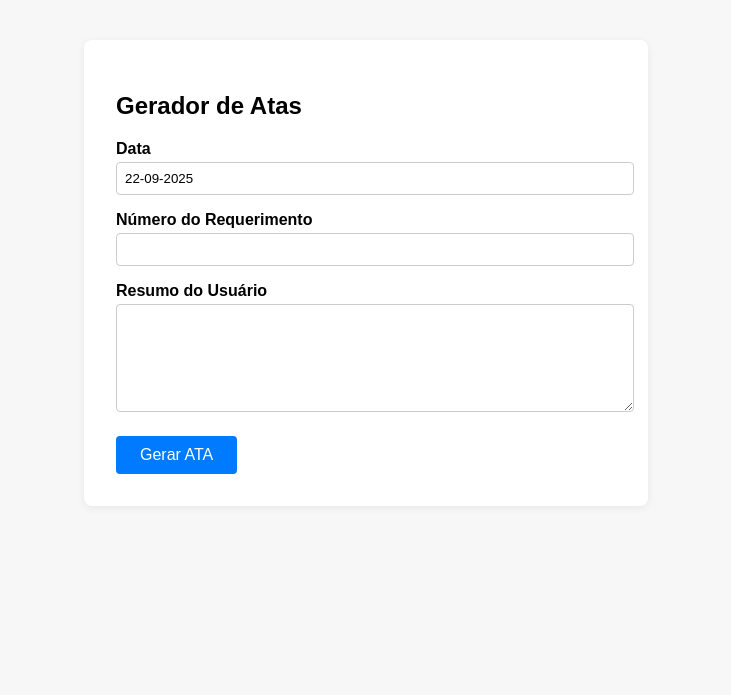
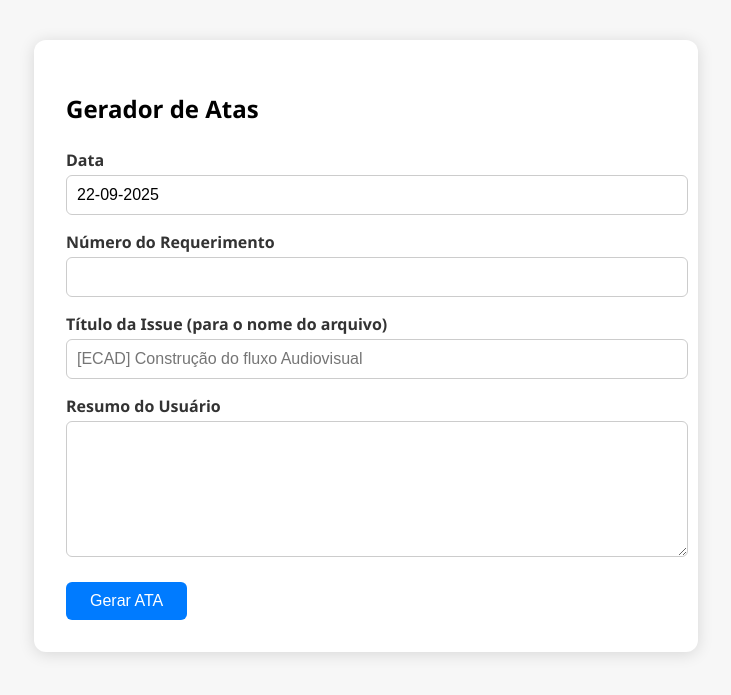
Before and after one commit to helen-caroline/create-atas, a Flask app: page / in a window 1280 px wide. Shown: the top 695 px of the page, without its empty margins (274-1005 px from the left). Run offline with Flask 3, Linux system fonts and the light colour scheme.

Commit message:
tratando o campo de nome do arquivo

```diff
--- a/app.py
+++ b/app.py
@@ -52,4 +52,8 @@ def gerar_ata_route():
     return jsonify({"ata": ata})
 
 if __name__ == "__main__":
-    app.run(debug=True)
+    # Allow overriding the port via PORT env var. Default to 5000 to avoid common macOS conflicts on 5000.
+    port = int(os.environ.get("PORT", "5000"))
+    host = os.environ.get("HOST", "127.0.0.1")
+    print(f"Starting Flask app on http://{host}:{port}")
+    app.run(debug=True, host=host, port=port)
--- a/templates/index.html
+++ b/templates/index.html
@@ -6,15 +6,19 @@
     <link rel="icon" type="image/x-icon" href="/static/favicon.ico">
     <link rel="stylesheet" href="https://cdnjs.cloudflare.com/ajax/libs/font-awesome/6.4.0/css/all.min.css">
     <style>
-        body { font-family: Arial, sans-serif; background: #f7f7f7; }
-        .container { max-width: 500px; margin: 40px auto; background: #fff; padding: 32px; border-radius: 8px; box-shadow: 0 2px 8px #0001; }
-        label { font-weight: bold; margin-top: 16px; display: block; }
-        input, textarea { width: 100%; padding: 8px; margin-top: 4px; border-radius: 4px; border: 1px solid #ccc; }
-        button { margin-top: 20px; padding: 10px 24px; background: #007bff; color: #fff; border: none; border-radius: 4px; cursor: pointer; font-size: 16px; }
+        body { font-family: 'Segoe UI', Arial, sans-serif; background: #f7f7f7; }
+        .container { max-width: 600px; margin: 40px auto; background: #fff; padding: 32px; border-radius: 12px; box-shadow: 0 2px 16px #0002; }
+        h2 { font-weight: 700; margin-bottom: 24px; }
+        label { font-weight: 600; margin-top: 16px; display: block; color: #333; }
+        input, textarea { width: 100%; padding: 10px; margin-top: 4px; border-radius: 6px; border: 1px solid #ccc; font-size: 16px; }
+        button { margin-top: 20px; padding: 10px 24px; background: #007bff; color: #fff; border: none; border-radius: 6px; cursor: pointer; font-size: 16px; transition: background 0.2s; }
         button:disabled { background: #aaa; }
-        .ata-box { margin-top: 32px; background: #f0f0f0; padding: 16px; border-radius: 6px; position: relative; }
-        .copy-btn { position: absolute; top: 12px; right: 12px; background: none; border: none; cursor: pointer; font-size: 20px; color: #007bff; }
+        .ata-box { margin-top: 32px; background: #f8f9fa; padding: 24px; border-radius: 12px; box-shadow: 0 1px 8px #0001; }
+        .campo-copia { margin-bottom: 24px; }
+        .campo-copia-box { display: flex; align-items: center; gap: 8px; background: #e9ecef; padding: 12px; border-radius: 8px; font-size: 16px; }
+        .copy-btn { background: none; border: none; cursor: pointer; font-size: 20px; color: #007bff; margin-left: 8px; transition: color 0.2s; position: static; }
         .copy-btn:active { color: #0056b3; }
+        pre { font-size: 15px; margin: 0; }
     </style>
 </head>
 <body>
@@ -27,6 +31,9 @@
             <label for="requerimento">Número do Requerimento</label>
             <input type="text" id="requerimento" name="requerimento" required>
 
+            <label for="titulo_issue">Título da Issue (para o nome do arquivo)</label>
+            <input type="text" id="titulo_issue" name="titulo_issue" placeholder="[ECAD] Construção do fluxo Audiovisual">
+
             <label for="resumo">Resumo do Usuário</label>
             <textarea id="resumo" name="resumo" rows="6" required></textarea>
 
@@ -35,8 +42,20 @@
 
         <div id="ataResult" style="display:none;">
             <div class="ata-box">
-                <button class="copy-btn" onclick="copyAta()" title="Copiar ATA"><i class="fa fa-copy"></i></button>
-                <pre id="ataText" style="white-space: pre-wrap;"></pre>
+                <div style="margin-bottom:24px;">
+                    <label>Nome do arquivo:</label>
+                    <div style="display:flex;align-items:center;gap:8px;background:#e9ecef;padding:10px;border-radius:6px;">
+                        <span id="nomeArquivo" style="font-weight:bold;"></span>
+                        <button class="copy-btn" onclick="copyCampo('nomeArquivo')" title="Copiar nome do arquivo"><i class="fa fa-copy"></i></button>
+                    </div>
+                </div>
+                <!-- Removed separate Título da ata and Próximos passos fields per request -->
+                <hr style="margin:24px 0;">
+                <label>ATA completa:</label>
+                <div style="position:relative;background:#f0f0f0;padding:16px;border-radius:6px;">
+                    <button class="copy-btn" style="position:absolute;top:12px;right:12px;" onclick="copyAta()" title="Copiar ATA completa"><i class="fa fa-copy"></i></button>
+                    <pre id="ataText" style="white-space: pre-wrap;"></pre>
+                </div>
             </div>
         </div>
     </div>
@@ -49,10 +68,74 @@
             document.getElementById('ataResult').style.display = 'none';
             const res = await fetch('/gerar_ata', { method: 'POST', body: fd });
             const data = await res.json();
-            document.getElementById('ataText').textContent = data.ata;
+            // Pass form values so we can construct a deterministic filename
+            const formData = {
+                data: form.querySelector('#data').value,
+                requerimento: form.querySelector('#requerimento').value,
+                titulo_issue: form.querySelector('#titulo_issue').value
+            };
+            preencherCamposSeparados(data.ata, formData);
             document.getElementById('ataResult').style.display = 'block';
             form.querySelector('button[type="submit"]').disabled = false;
         };
+
+            function limparTexto(str) {
+                return (str || '').replace(/\r/g, '').trim();
+            }
+
+            function construirNomeArquivo(formData, titulo) {
+                // Normalize parts and avoid duplicating "Atividade do dia"
+                const req = limparTexto(formData.requerimento) || '0000';
+                const data = limparTexto(formData.data) || '';
+                // Prefer explicit user-provided issue title when available
+                let userTitle = limparTexto(formData.titulo_issue);
+                let t = userTitle || limparTexto(titulo) || 'Atividade do dia';
+                // If title already contains the phrase, don't duplicate
+                t = t.replace(/^Atividade do dia\s*-?\s*/i, '').trim();
+
+                // Try to extract bracketed tags like [CINEMAX] from the userTitle.
+                // If there are multiple tags, prefer the first one that is NOT Copilot.
+                let tag = '';
+                if (userTitle) {
+                    // Find all bracketed tags
+                    const allTags = userTitle.match(/\[[^\]]+\]/g) || [];
+                    // Filter out any tag that mentions 'copilot'
+                    const usefulTags = allTags.filter(tg => !/copilot/i.test(tg));
+                    if (usefulTags.length > 0) {
+                        tag = usefulTags[0];
+                    } else if (allTags.length > 0) {
+                        // Only Copilot-like tags present, ignore them (don't use Copilot)
+                        tag = '';
+                    }
+                    // Remove all bracketed tags from visible title to avoid duplication
+                    t = t.replace(/\s*\[[^\]]+\]\s*/g, '').trim();
+                }
+                const tagPart = tag ? `[ATA]${tag}` : `[ATA]`;
+                // Remove stray 'Copilot' words if any
+                t = t.replace(/\bCopilot\b/ig, '').replace(/\s+/g, ' ').trim();
+                return `${req} - ${tagPart} ${t} - Atividade do dia ${data}`;
+            }
+
+            function preencherCamposSeparados(ata, formData) {
+                ata = limparTexto(ata);
+
+                // Per request: do not perform any extraction or trimming for title or next steps.
+                // Show the ATA completa exactly as returned by the server, trimmed only of surrounding whitespace.
+                document.getElementById('tituloAta')?.remove();
+                document.getElementById('proximosPassos')?.remove();
+
+                // Nome do arquivo: construir a partir do requerimento e do título da issue (não extraímos título da ata)
+                const nomeArquivo = construirNomeArquivo(formData, '');
+                document.getElementById('nomeArquivo').textContent = nomeArquivo;
+
+                // ATA completa: show raw text (trimmed of leading/trailing whitespace)
+                document.getElementById('ataText').textContent = ata.trim();
+            }
+
+            function copyCampo(id) {
+                const text = document.getElementById(id).textContent;
+                navigator.clipboard.writeText(text);
+            }
         function copyAta() {
             const text = document.getElementById('ataText').textContent;
             navigator.clipboard.writeText(text);
```
